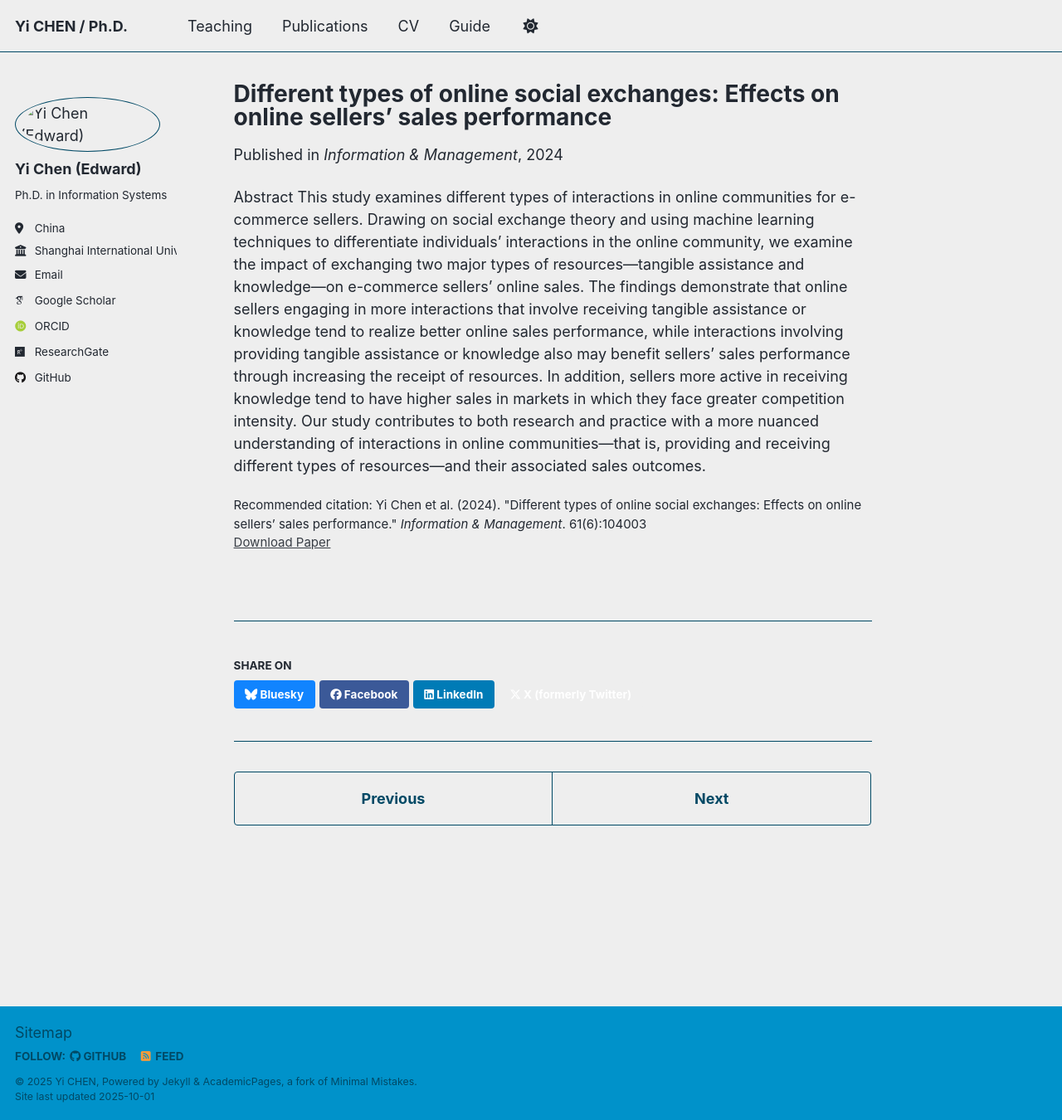
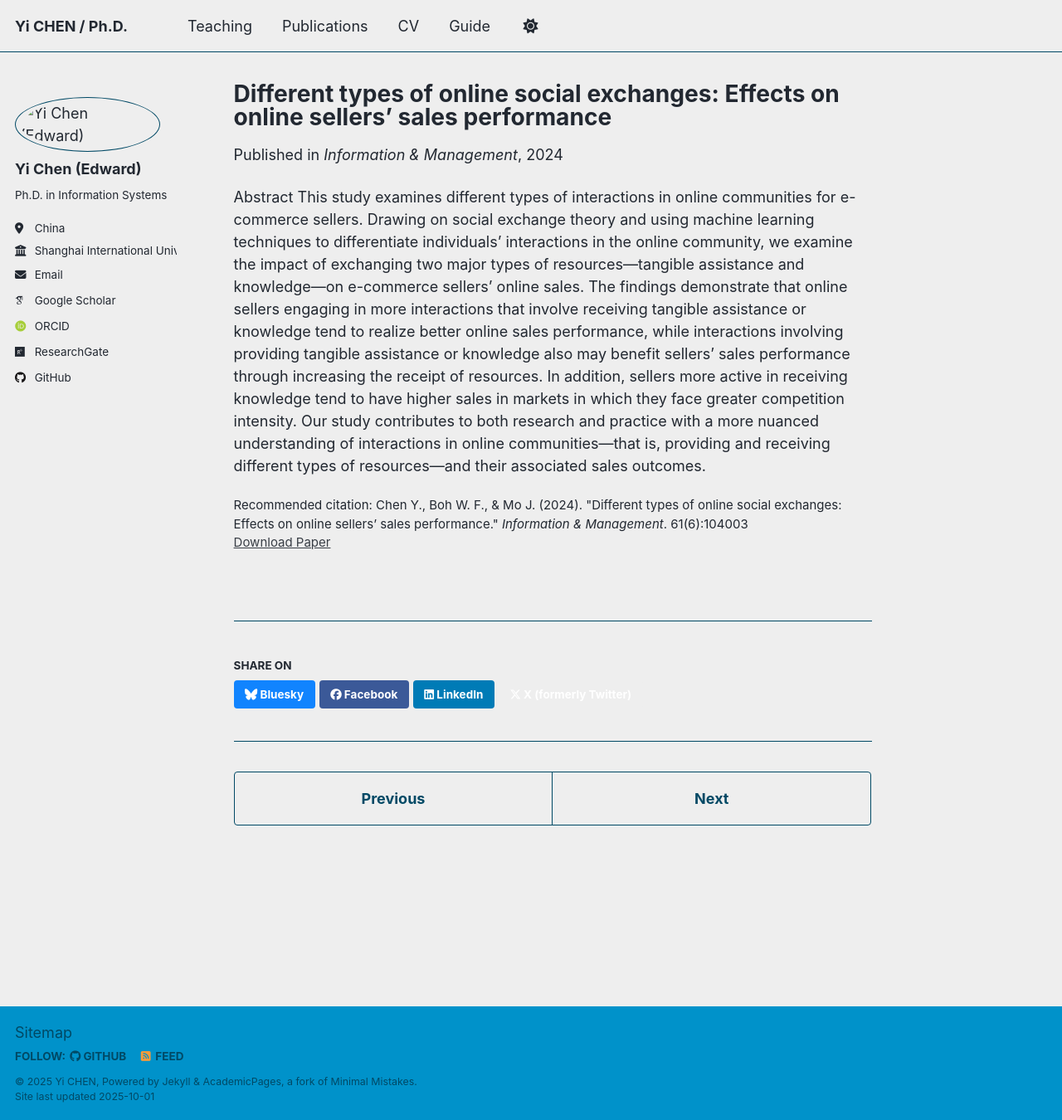
Before and after one commit to chenyi-edward/chenyi-edward.github.io, a Jekyll site: the page built from _publications/I&M-2024.md, in a window 1280 px wide and 1350 px high. Shown: the whole window at 83% size. Built offline with Jekyll 4.4.1, drawn with Linux system fonts in a browser that asks for light colours; some web fonts are replaced; a script that is not in the unit is left out.

Commit message:
Update I&M-2024.md

```diff
--- a/_publications/I&M-2024.md
+++ b/_publications/I&M-2024.md
@@ -7,7 +7,7 @@ excerpt: ' Ecommerce, Online community, Sellers, Sales Performance, Social Excha
 date: 2024-09-01
 venue: 'Information & Management'
 paperurl: 'https://doi.org/10.1016/j.im.2024.104003'
-citation: 'Yi Chen et al. (2024). &quot;Different types of online social exchanges: Effects on online sellers’ sales performance.&quot; <i>Information & Management</i>. 61(6):104003'
+citation: 'Chen Y., Boh W. F., & Mo J. (2024). &quot;Different types of online social exchanges: Effects on online sellers’ sales performance.&quot; <i>Information & Management</i>. 61(6):104003'
 ---
 Abstract
 This study examines different types of interactions in online communities for e-commerce sellers. Drawing on social exchange theory and using machine learning techniques to differentiate individuals’ interactions in the online community, we examine the impact of exchanging two major types of resources—tangible assistance and knowledge—on e-commerce sellers’ online sales. The findings demonstrate that online sellers engaging in more interactions that involve receiving tangible assistance or knowledge tend to realize better online sales performance, while interactions involving providing tangible assistance or knowledge also may benefit sellers’ sales performance through increasing the receipt of resources. In addition, sellers more active in receiving knowledge tend to have higher sales in markets in which they face greater competition intensity. Our study contributes to both research and practice with a more nuanced understanding of interactions in online communities—that is, providing and receiving different types of resources—and their associated sales outcomes.
```
